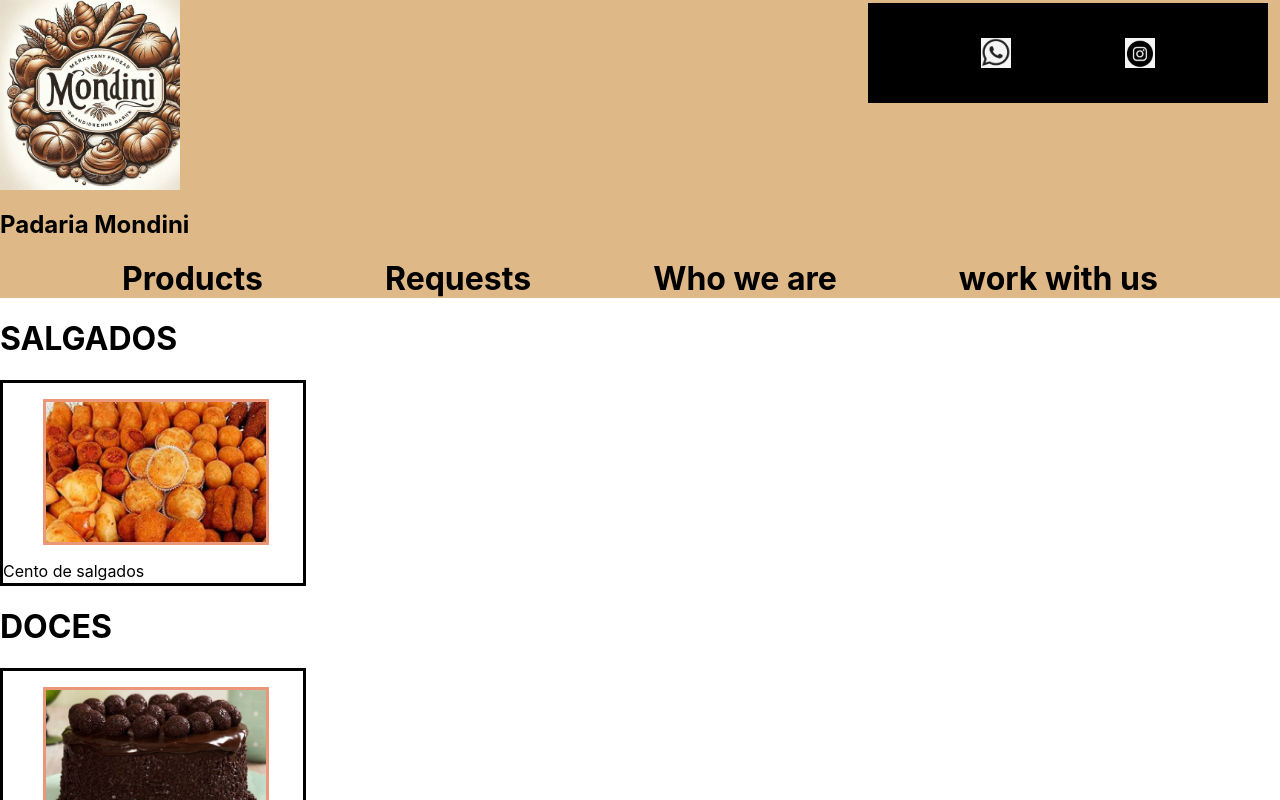
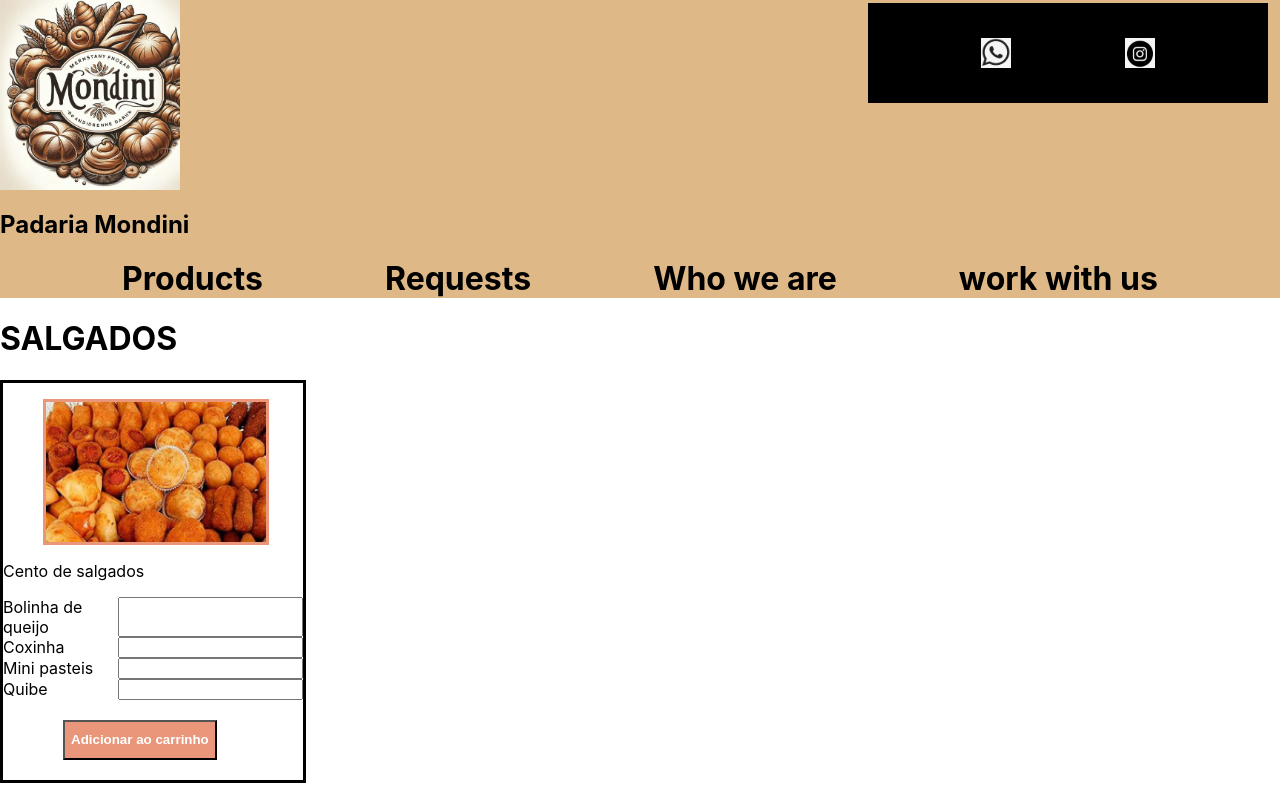
Before and after one commit to karineee3/padaria_Mondini, a React (Create React App) app in the folder site_padaria_mondini/: page / in a window 1280 px wide. Shown: the top 800 px of the page. Built offline with nearby package versions, Linux system fonts and the light colour scheme.

Commit message:
Criação do catálogo de salgados
Criação de inputs de quantidades de salgados e botão para adição ao carrinho

```diff
--- a/site_padaria_mondini/src/componets/salgados.jsx
+++ b/site_padaria_mondini/src/componets/salgados.jsx
@@ -1,15 +1,26 @@
 
 import '../layouts/produtos.css'
-function Salgados(){
-    return(
+function Salgados() {
+    return (
         <div>
             <h1>SALGADOS</h1>
             <div className="produtos">
                 <div className="produto">
                     <figure id={`salgados${2}`}></figure>
-                    <span>Cento de salgados</span>
-
-
+                    <span>Cento de salgados</span> <p></p>
+                    <div className="seletores">
+                        <span>Bolinha de queijo</span> <input type="number" name="" id="" />
+                    </div>
+                    <div className="seletores">
+                        <span>Coxinha</span> <input type="number" name="" id="" />
+                    </div>
+                    <div className="seletores">
+                        <span>Mini pasteis</span> <input type="number" name="" id="" />
+                    </div>
+                    <div className="seletores">
+                        <span>Quibe</span> <input type="number" name="" id="" />
+                    </div>
+                    <button className="pedido">Adicionar ao carrinho</button>
                 </div>
                 {/* Fim da div produto */}
 
@@ -17,4 +28,4 @@ function Salgados(){
             {/* Fim da div produtos */}
         </div>
     )
-}export default Salgados
+} export default Salgados
--- a/site_padaria_mondini/src/layouts/produtos.css
+++ b/site_padaria_mondini/src/layouts/produtos.css
@@ -1,8 +1,9 @@
 .produtos{
     border-color: black;
     border-style: solid;
-    height: 200px;
+    height: max-content;
     width: 300px;
+    padding-bottom:20px;
 
     .produto{
 
@@ -18,7 +19,19 @@
         figure:hover{
             transform: scale(1.3);
         }
-
+        .seletores{
+            display:flex;
+            flex-direction:row;
+            justify-content: space-between;
+        }
+        .pedido{
+            height: 40px;
+            background-color: darksalmon;
+            color:white;
+            font-weight:bolder;
+            margin-top:20px;
+            margin-left:60px
+        }
 
         #doces1{
             background-image: url('../imagens/bolodebrigadeiro.webp');
```
Also changed, not shown: site_padaria_mondini/src/componets/doces.jsx (line endings or trailing spaces).
